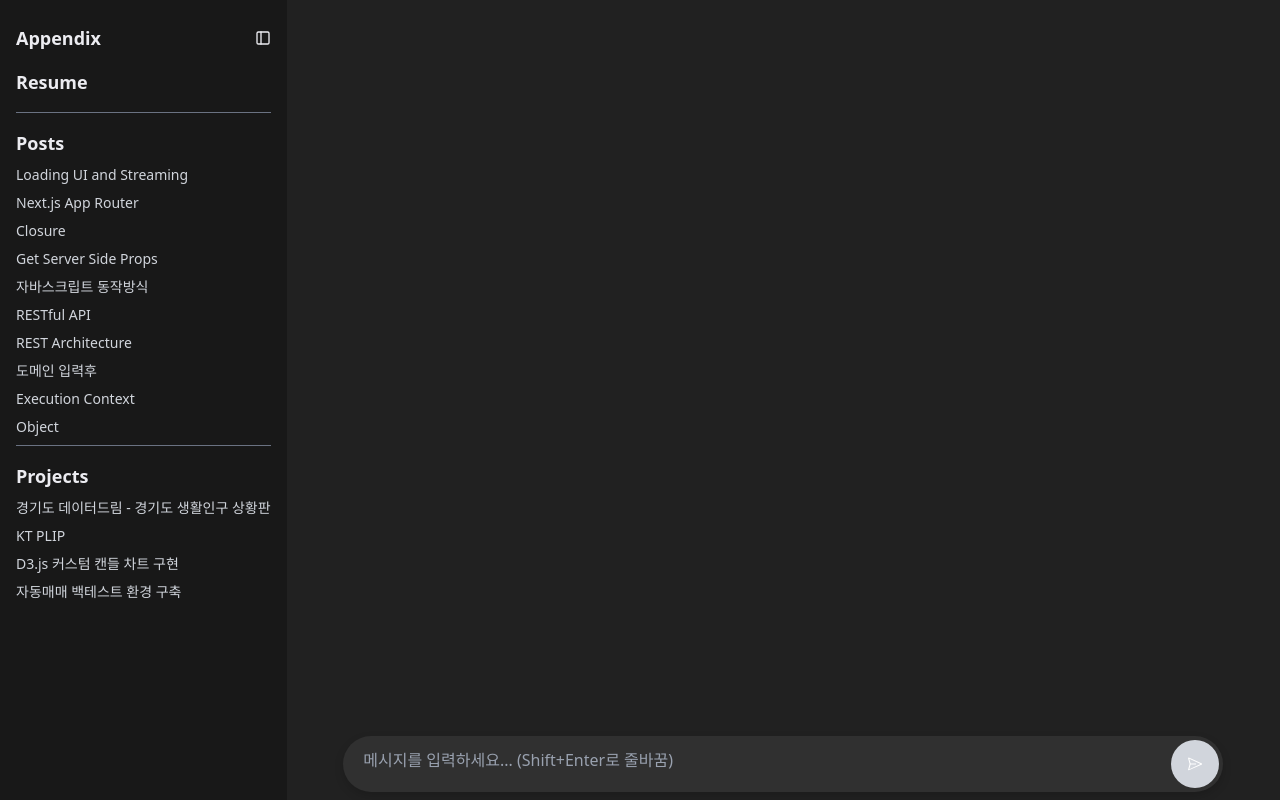
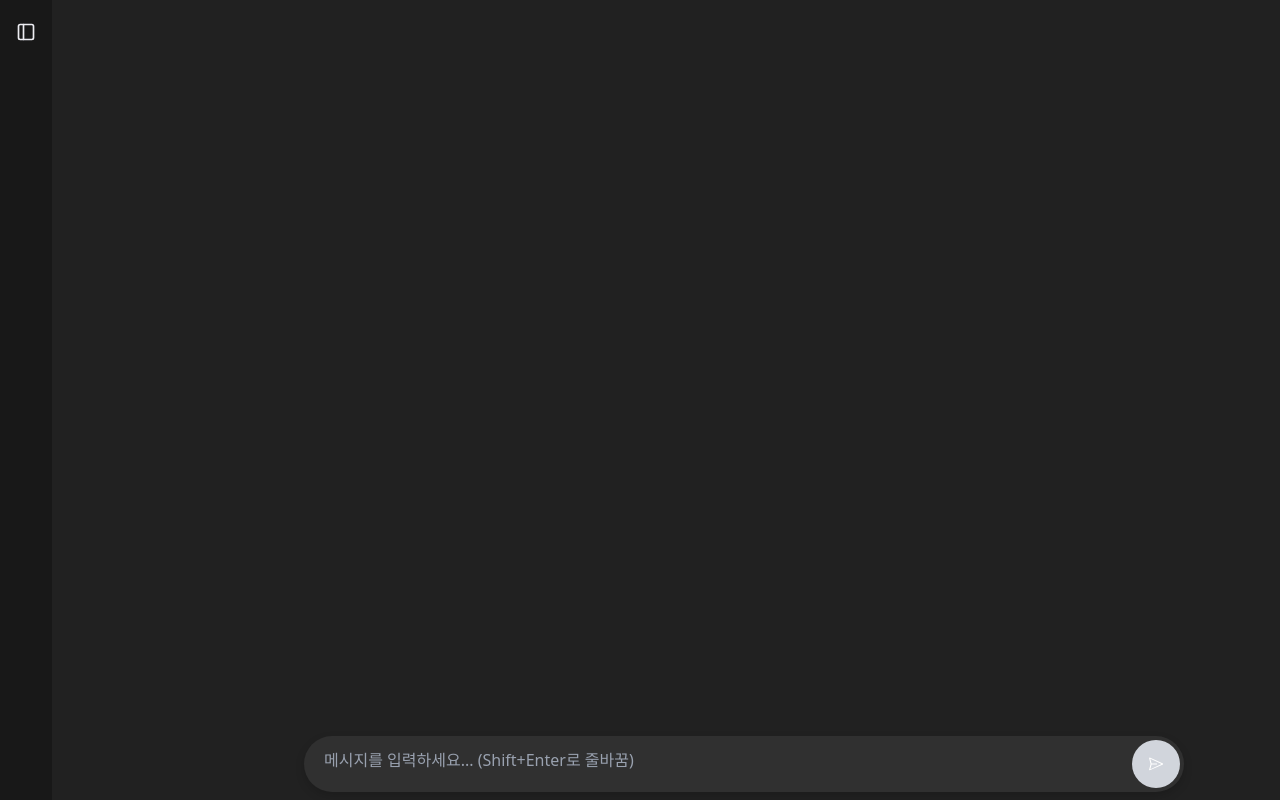
Before and after one commit to Latemarch/dbc_fe, a Next.js app: page / in a window 1280 px wide. Built offline with nearby package versions, Linux system fonts and the light colour scheme.

Commit message:
make sidebar foldable

```diff
--- a/components/LeftSide.tsx
+++ b/components/LeftSide.tsx
@@ -25,7 +25,7 @@ export default function LeftSide() {
   }, [selectedContent, contents]);
   if (!contents) return null;
   return (
-    <div className="flex h-full bg-sidebar min-w-52 flex-row flex-shrink-0">
+    <div className="flex h-full min-w-52 flex-row flex-shrink-0">
       <SideBar
         setSelectedContent={setSelectedContent}
         selectedContent={selectedContent}
--- a/components/SideBar.tsx
+++ b/components/SideBar.tsx
@@ -13,17 +13,33 @@ export default function SideBar({
   selectedContent: string | null;
   contents: ContentsResponse;
 }) {
+  const [isSidebarOpen, setIsSidebarOpen] = React.useState(false);
+
+  React.useEffect(() => {
+    console.log(isSidebarOpen);
+  }, [isSidebarOpen]);
   return (
     <div className="flex flex-row h-full flex-shrink-0">
-      <div className="flex flex-col h-full p-4 bg-sidebar min-w-52 flex-shrink-0">
-        <div className="flex justify-between items-center">
-          <h2 className="font-bold text-lg my-2">Appendix</h2>
-          <FiSidebar />
+      <div className="flex flex-col h-full bg-sidebar p-4">
+        <div className="flex justify-between items-center ">
+          {isSidebarOpen && (
+            <span className="font-bold text-xl ">Appendix</span>
+          )}
+          <div
+            className="cursor-pointer h-8 flex items-center justify-center"
+            onClick={() => setIsSidebarOpen(!isSidebarOpen)}
+          >
+            <FiSidebar className="text-xl" />
           </div>
+        </div>
+        {isSidebarOpen && (
+          <>
             <h2
               className="font-bold text-lg my-2 cursor-pointer hover:text-white"
               onClick={() =>
-            setSelectedContent((prev) => (prev === "resume" ? null : "resume"))
+                setSelectedContent((prev) =>
+                  prev === "resume" ? null : "resume"
+                )
               }
             >
               Resume
@@ -32,11 +48,14 @@ export default function SideBar({
             <h2 className="font-bold text-lg my-2">Posts</h2>
             {contents && (
               <p className="flex flex-col gap-2">
-            {Object.entries(contents.posts.posts_list).map(([key, value]) => (
+                {Object.entries(contents.posts.posts_list).map(
+                  ([key, value]) => (
                     <div
                       key={key}
                       className="text-sm text-gray-300 hover:text-white cursor-pointer"
-                style={selectedContent === key ? { color: "#00aaff" } : {}}
+                      style={
+                        selectedContent === key ? { color: "#00aaff" } : {}
+                      }
                       onClick={() =>
                         setSelectedContent((prev) =>
                           prev === value.id ? null : value.id
@@ -45,7 +64,8 @@ export default function SideBar({
                     >
                       {value.title}
                     </div>
-            ))}
+                  )
+                )}
               </p>
             )}
             <div className="border-t border-gray-500 my-2" />
@@ -62,6 +82,8 @@ export default function SideBar({
                 ))}
               </p>
             )}
+          </>
+        )}
       </div>
       {/* {selectedContent && contents && (
         <ContentsContainer
```
Lines whose indentation alone changed are shown as unchanged.
